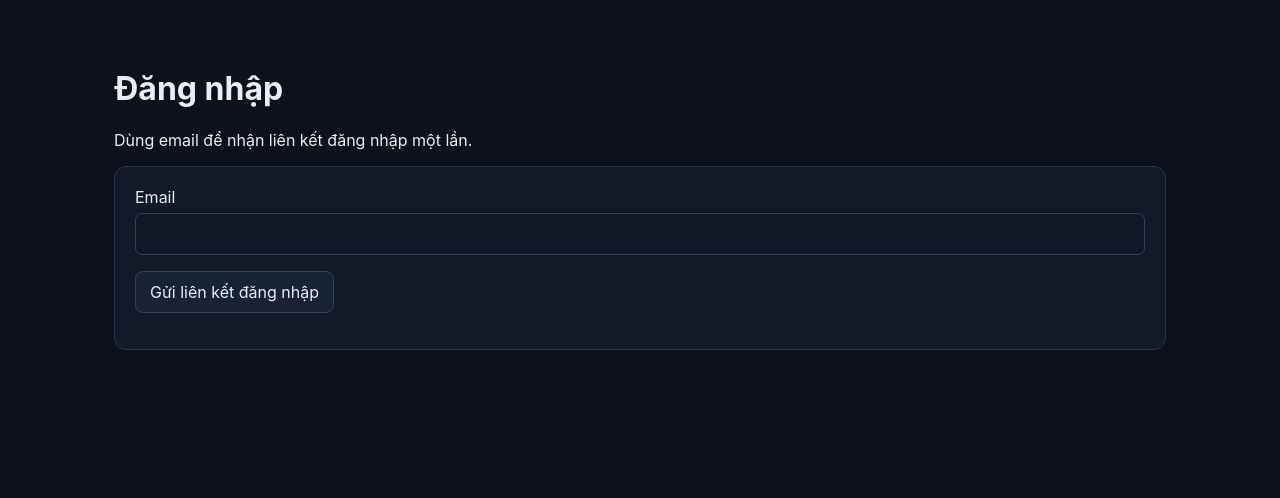
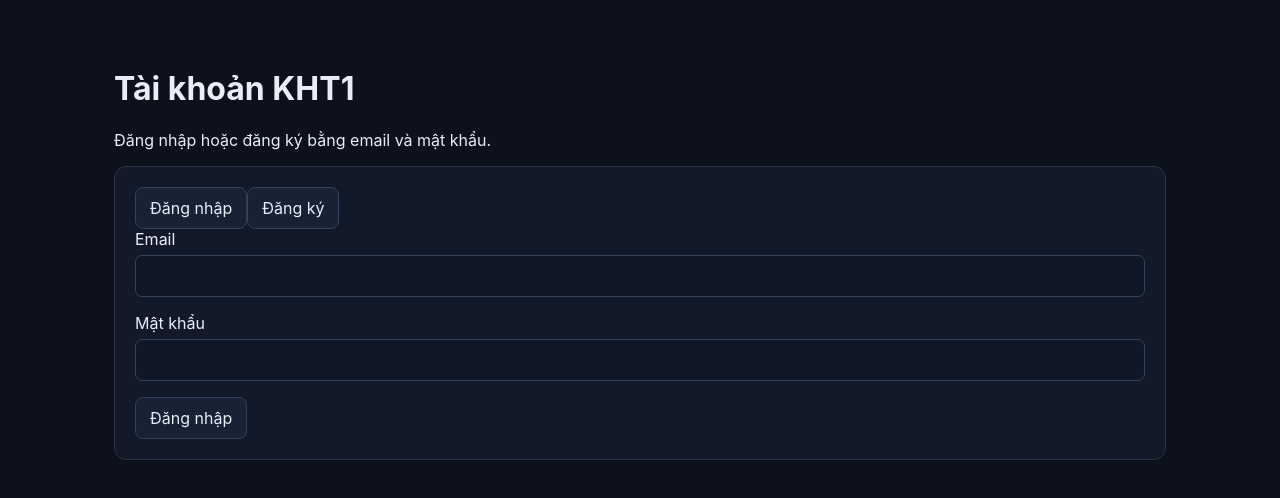
Before and after one commit to trantua2/kht1-market-public, a Next.js app: page /login in a window 1280 px wide. Shown: the top 498 px of the page. Built offline with nearby package versions, Linux system fonts and the light colour scheme.

Commit message:
feat: add email password authentication

```diff
--- a/app/auth/confirm/route.ts
+++ b/app/auth/confirm/route.ts
@@ -1,4 +1,4 @@
 import { NextRequest, NextResponse } from "next/server";
 import { createClient } from "@/lib/supabase/server";
 import { safeNextPath } from "@/lib/auth";
-export async function GET(request:NextRequest) { const token_hash=request.nextUrl.searchParams.get("token_hash"); const type=request.nextUrl.searchParams.get("type") as "email"|"magiclink"|null; if(token_hash&&type){ const {error}=await (await createClient()).auth.verifyOtp({token_hash,type}); if(!error) return NextResponse.redirect(new URL(safeNextPath(request.nextUrl.searchParams.get("next")),request.url)); } return NextResponse.redirect(new URL("/login?error=invalid_link",request.url)); }
+export async function GET(request:NextRequest) { const token_hash=request.nextUrl.searchParams.get("token_hash"); const type=request.nextUrl.searchParams.get("type") as "email"|"magiclink"|"signup"|null; const code=request.nextUrl.searchParams.get("code"); const client=await createClient(); if(code){const {error}=await client.auth.exchangeCodeForSession(code);if(!error)return NextResponse.redirect(new URL(safeNextPath(request.nextUrl.searchParams.get("next")),request.url));} if(token_hash&&type){ const {error}=await client.auth.verifyOtp({token_hash,type}); if(!error) return NextResponse.redirect(new URL(safeNextPath(request.nextUrl.searchParams.get("next")),request.url)); } return NextResponse.redirect(new URL("/login?error=invalid_link",request.url)); }
--- a/app/login/page.tsx
+++ b/app/login/page.tsx
@@ -1,3 +1,3 @@
-import { LoginForm } from "@/components/login-form";
+import { PasswordAuthForm } from "@/components/password-auth-form";
 import { safeNextPath } from "@/lib/auth";
-export default async function Login({searchParams}:{searchParams:Promise<{next?:string}>}) { const p=await searchParams; return <main className="shell"><h1>Đăng nhập</h1><p>Dùng email để nhận liên kết đăng nhập một lần.</p><LoginForm nextPath={safeNextPath(p.next)}/></main>; }
+export default async function Login({searchParams}:{searchParams:Promise<{next?:string}>}) { const p=await searchParams; return <main className="shell"><h1>Tài khoản KHT1</h1><p>Đăng nhập hoặc đăng ký bằng email và mật khẩu.</p><PasswordAuthForm nextPath={safeNextPath(p.next)}/></main>; }
--- /dev/null
+++ b/components/password-auth-form.tsx
@@ -0,0 +1,54 @@
+"use client";
+
+import { FormEvent, useState } from "react";
+import { parseCredentials } from "@/lib/password-auth";
+import { createClient } from "@/lib/supabase/browser";
+
+type Mode = "login" | "register";
+
+export function PasswordAuthForm({ nextPath }: { nextPath: string }) {
+  const [mode, setMode] = useState<Mode>("login");
+  const [message, setMessage] = useState("");
+  const [busy, setBusy] = useState(false);
+
+  async function submit(event: FormEvent<HTMLFormElement>) {
+    event.preventDefault();
+    setBusy(true);
+    setMessage("");
+    try {
+      const form = new FormData(event.currentTarget);
+      const input = parseCredentials({ email: form.get("email"), password: form.get("password") });
+      const supabase = createClient();
+      if (mode === "login") {
+        const { error } = await supabase.auth.signInWithPassword(input);
+        if (error) throw error;
+        location.href = nextPath;
+        return;
+      }
+      const { data, error } = await supabase.auth.signUp({
+        ...input,
+        options: { emailRedirectTo: `${location.origin}/auth/confirm?next=${encodeURIComponent(nextPath)}` },
+      });
+      if (error) throw error;
+      if (data.session) location.href = nextPath;
+      else setMessage("Đăng ký thành công. Hãy kiểm tra email để xác minh tài khoản.");
+    } catch (error) {
+      setMessage(error instanceof Error ? error.message : "Không thể xác thực tài khoản.");
+    } finally {
+      setBusy(false);
+    }
+  }
+
+  return <div className="card">
+    <div className="auth-modes">
+      <button type="button" className={mode === "login" ? "active" : ""} onClick={() => { setMode("login"); setMessage(""); }}>Đăng nhập</button>
+      <button type="button" className={mode === "register" ? "active" : ""} onClick={() => { setMode("register"); setMessage(""); }}>Đăng ký</button>
+    </div>
+    <form onSubmit={submit}>
+      <label>Email<input name="email" type="email" required autoComplete="email" /></label>
+      <label>Mật khẩu<input name="password" type="password" minLength={8} maxLength={128} required autoComplete={mode === "login" ? "current-password" : "new-password"} /></label>
+      <button disabled={busy}>{busy ? "Đang xử lý…" : mode === "login" ? "Đăng nhập" : "Tạo tài khoản"}</button>
+      {message && <p className={message.includes("thành công") ? "" : "error"}>{message}</p>}
+    </form>
+  </div>;
+}
--- /dev/null
+++ b/lib/password-auth.ts
@@ -0,0 +1,10 @@
+import { z } from "zod";
+
+const credentials = z.object({
+  email: z.string().trim().toLowerCase().pipe(z.email()),
+  password: z.string().min(8).max(128),
+});
+
+export function parseCredentials(value: unknown) {
+  return credentials.parse(value);
+}
```
Also changed, not shown: 1 other file (tests, documents, lock files or other folders).
